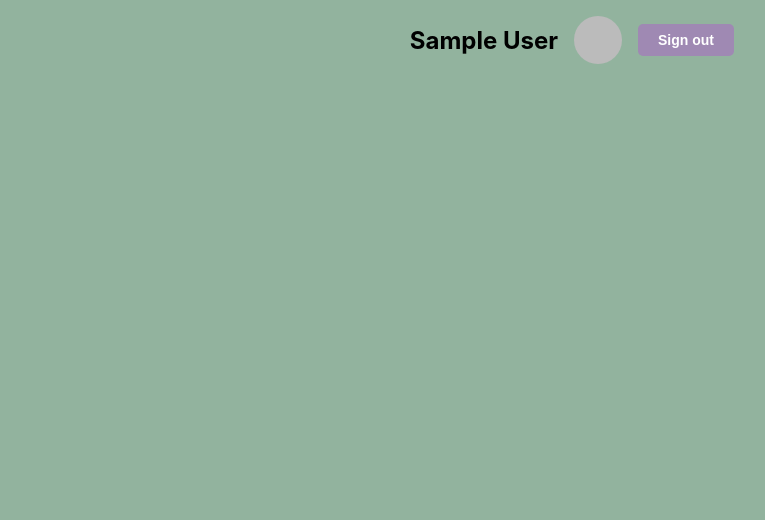
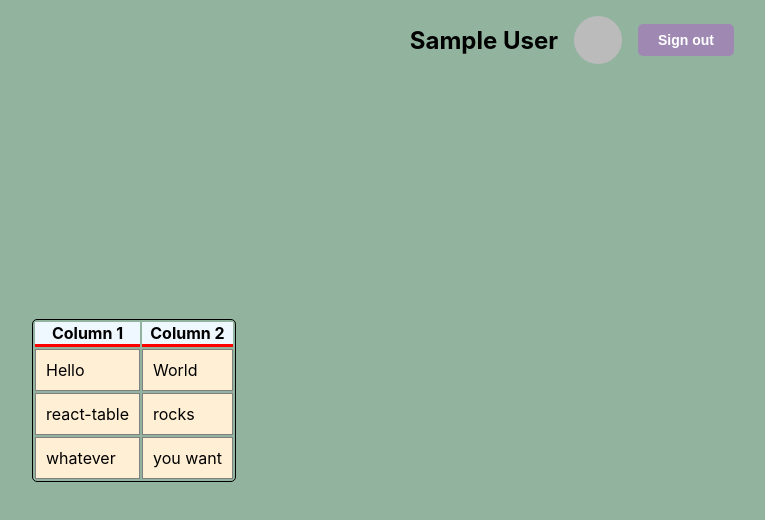
Before and after one commit to arpi09/client_fridge, a React (Create React App) app in the folder fridge/: page / in a window 1280 px wide. Shown: the top 520 px of the page, without its empty margins (506-1271 px from the left). Built offline with nearby package versions, Linux system fonts and the light colour scheme; no server answers; sample sign-in values are in the browser's storage.

Commit message:
init of table

```diff
--- a/fridge/src/pages/Home.jsx
+++ b/fridge/src/pages/Home.jsx
@@ -3,6 +3,7 @@
 import { UserContext } from "../providers/UserProvider";
 import { SignOutButton } from "../components/SignOutButton";
 import { auth } from "../firebase";
+import { useTable } from "react-table";
 import {
   StyledHomeMainContainer,
   StyledHomeHeaderContainer,
@@ -11,7 +12,48 @@
 } from "./styles";
 
 const Home = () => {
+  const data = React.useMemo(
+    () => [
+      {
+        col1: "Hello",
+        col2: "World",
+      },
+      {
+        col1: "react-table",
+        col2: "rocks",
+      },
+      {
+        col1: "whatever",
+        col2: "you want",
+      },
+    ],
+    []
+  );
+
+  const columns = React.useMemo(
+    () => [
+      {
+        Header: "Column 1",
+        accessor: "col1", // accessor is the "key" in the data
+      },
+      {
+        Header: "Column 2",
+        accessor: "col2",
+      },
+    ],
+    []
+  );
+
   const history = useHistory();
+  const tableInstance = useTable({ columns, data });
+
+  const {
+    getTableProps,
+    getTableBodyProps,
+    headerGroups,
+    rows,
+    prepareRow,
+  } = tableInstance;
 
   const user = useContext(UserContext);
   const { displayName, email, photoURL } = user || {
@@ -39,6 +81,50 @@
           <SignOutButton onClick={signOut} />
         </StyledHeaderInfo>
       </StyledHomeHeaderContainer>
+      <table {...getTableProps()} style={{ border: "solid 1px #000", borderRadius: "5px" }}>
+        <thead>
+          {headerGroups.map((headerGroup) => (
+            <tr {...headerGroup.getHeaderGroupProps()}>
+              {headerGroup.headers.map((column) => (
+                <th
+                  {...column.getHeaderProps()}
+                  style={{
+                    borderBottom: "solid 3px red",
+                    background: "aliceblue",
+                    color: "black",
+                    fontWeight: "bold",
+                  }}
+                >
+                  {column.render("Header")}
+                </th>
+              ))}
+            </tr>
+          ))}
+        </thead>
+        <tbody {...getTableBodyProps()}>
+          {rows.map((row) => {
+            prepareRow(row);
+            return (
+              <tr {...row.getRowProps()}>
+                {row.cells.map((cell) => {
+                  return (
+                    <td
+                      {...cell.getCellProps()}
+                      style={{
+                        padding: "10px",
+                        border: "solid 1px gray",
+                        background: "papayawhip",
+                      }}
+                    >
+                      {cell.render("Cell")}
+                    </td>
+                  );
+                })}
+              </tr>
+            );
+          })}
+        </tbody>
+      </table>
     </StyledHomeMainContainer>
   );
 };
```
